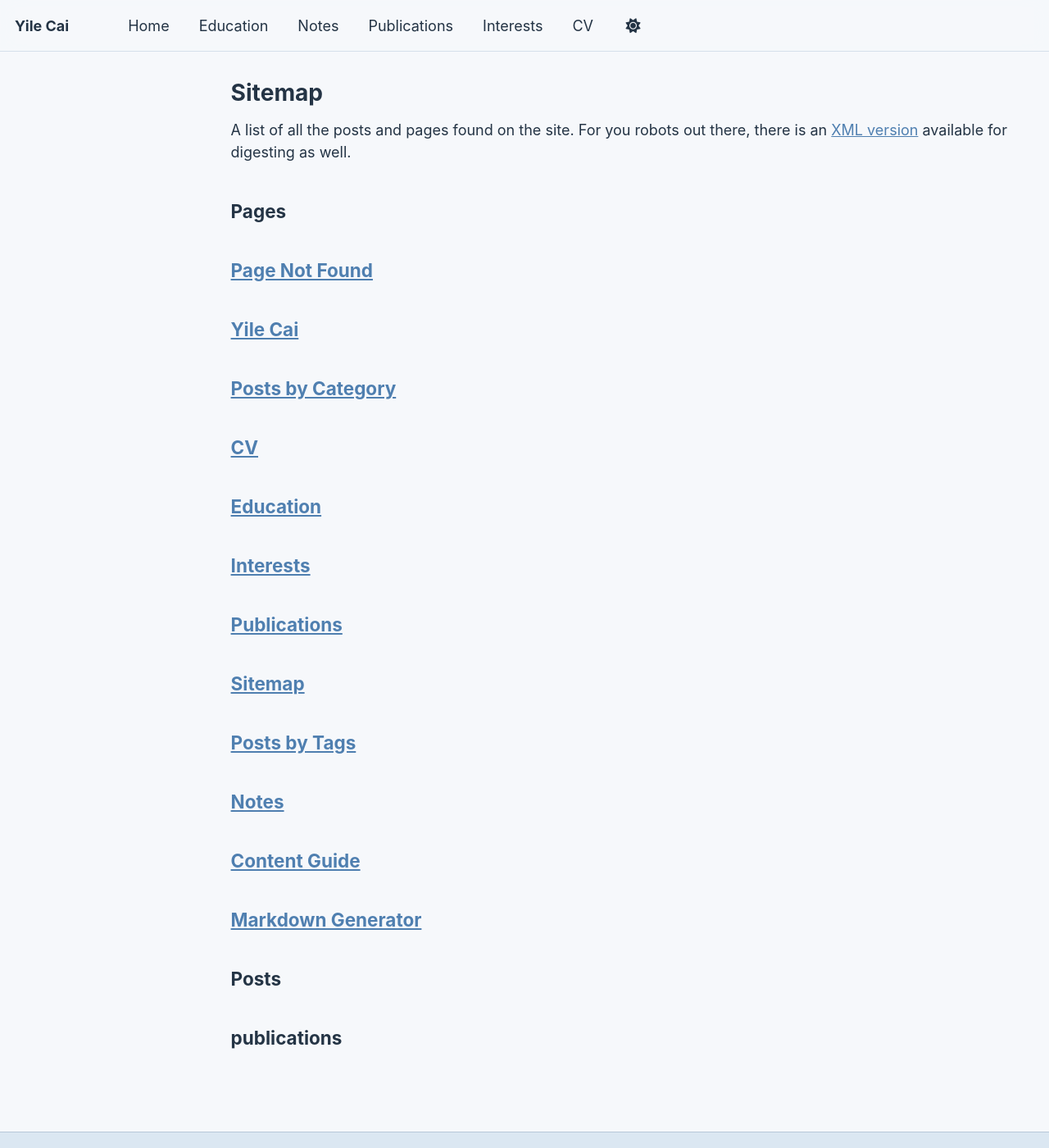
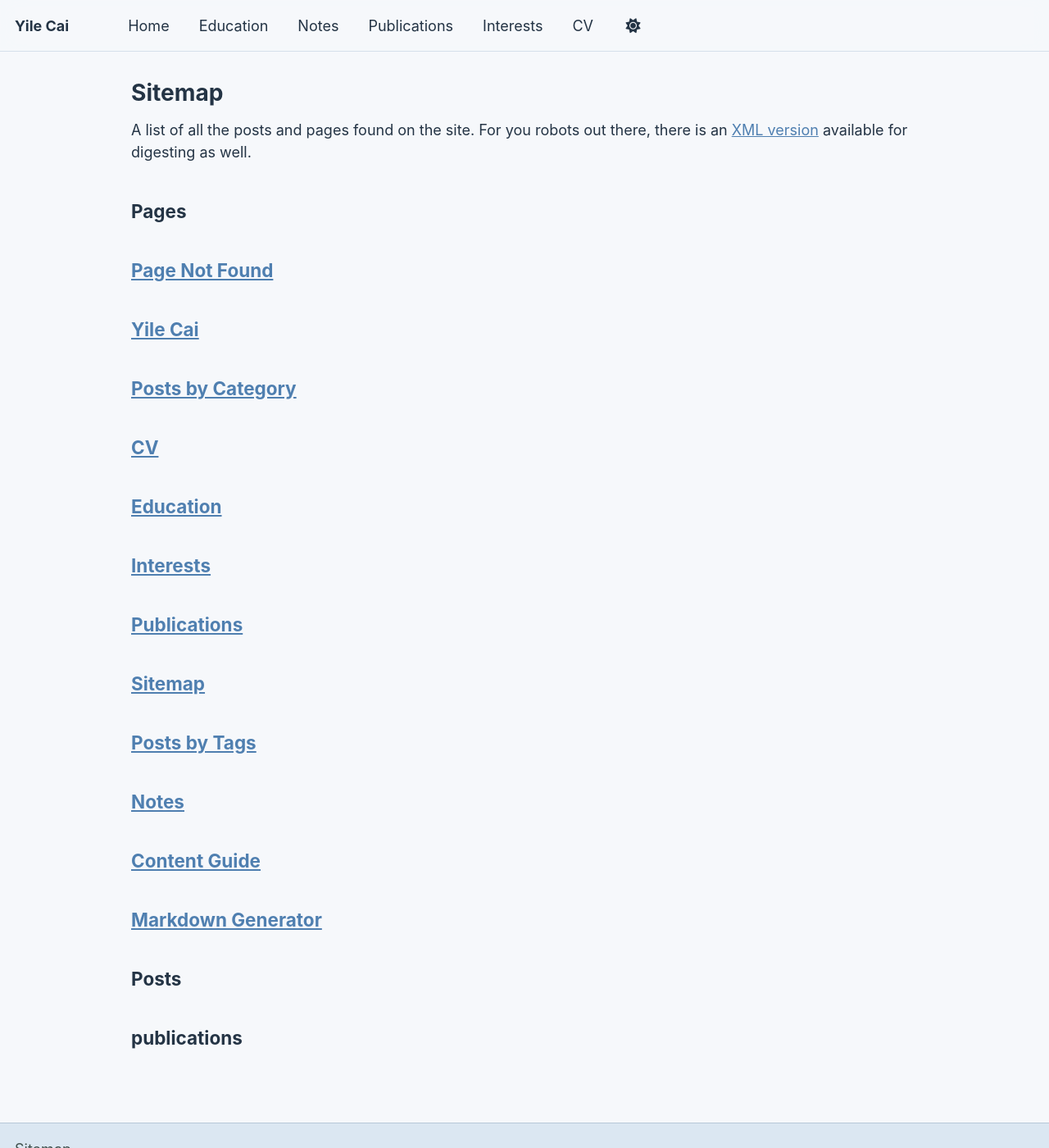
Before and after one commit to Keria04/Keria04.github.io, a Jekyll site: the page built from _pages/sitemap.md, in a window 1280 px wide and 1400 px high. Shown: the whole window at 82% size. Built offline with Jekyll 4.4.1, drawn with Linux system fonts in a browser that asks for light colours; a script bundle is joined from its source files by our own code; library files that are not in the unit come from our copies.

Commit message:
Remove empty sidebar space

```diff
--- a/_layouts/archive.html
+++ b/_layouts/archive.html
@@ -13,9 +13,15 @@ layout: default
 {% endif %}
 
 <div id="main" role="main">
-  {% include sidebar.html %}
+  {% assign has_sidebar = false %}
+  {% if page.author_profile or layout.author_profile or page.sidebar %}
+    {% assign has_sidebar = true %}
+  {% endif %}
+  {% if has_sidebar %}
+    {% include sidebar.html %}
+  {% endif %}
 
-  <div class="archive">
+  <div class="archive{% unless has_sidebar %} archive--wide{% endunless %}">
     {% unless page.header.overlay_color or page.header.overlay_image %}
       <h1 class="page__title">{{ page.title }}</h1>
     {% endunless %}
--- a/_layouts/education.html
+++ b/_layouts/education.html
@@ -5,9 +5,7 @@ layout: default
 {% assign home = site.data.home %}
 
 <div id="main" role="main">
-  {% include sidebar.html %}
-
-  <article class="page">
+  <article class="page page--wide">
     <div class="page__inner-wrap">
       <header>
         <h1 class="page__title">{{ page.title }}</h1>
--- a/_layouts/interests.html
+++ b/_layouts/interests.html
@@ -5,9 +5,7 @@ layout: default
 {% assign home = site.data.home %}
 
 <div id="main" role="main">
-  {% include sidebar.html %}
-
-  <article class="page">
+  <article class="page page--wide">
     <div class="page__inner-wrap">
       <header>
         <h1 class="page__title">{{ page.title }}</h1>
--- a/_layouts/publication.html
+++ b/_layouts/publication.html
@@ -5,9 +5,7 @@ layout: default
 {% include base_path %}
 
 <div id="main" role="main">
-  {% include sidebar.html %}
-
-  <article class="page publication-detail" itemscope itemtype="http://schema.org/ScholarlyArticle">
+  <article class="page page--wide publication-detail" itemscope itemtype="http://schema.org/ScholarlyArticle">
     <div class="page__inner-wrap">
       <header>
         <p class="publication-card__meta">{{ page.venue }}{% if page.year %}, {{ page.year }}{% endif %}{% if page.status %} - {{ page.status }}{% endif %}</p>
--- a/_sass/layout/_home.scss
+++ b/_sass/layout/_home.scss
@@ -52,6 +52,22 @@ html[data-theme="dark"] {
 
 .home {
   color: var(--global-text-color);
+}
+
+.page--wide,
+.archive--wide {
+  float: none;
+  width: 100%;
+  max-width: 960px;
+  margin-left: auto;
+  margin-right: auto;
+  padding-left: 0;
+  padding-right: 0;
+}
+
+.archive--wide .list__item,
+.archive--wide .grid__item {
+  padding-right: 0;
 }
 
 .home-hero {
```
Also changed, not shown: _layouts/single.html (+8 -2 lines).
